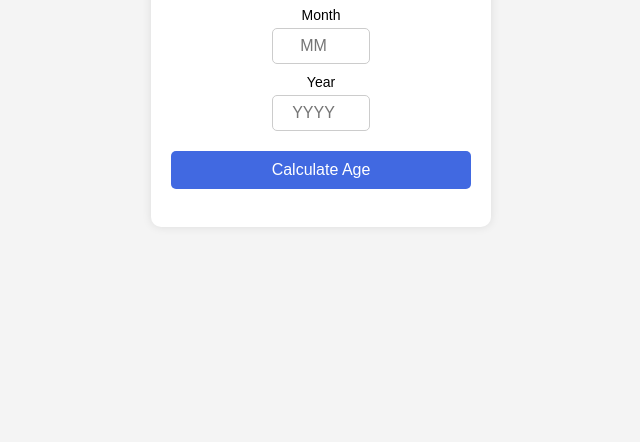
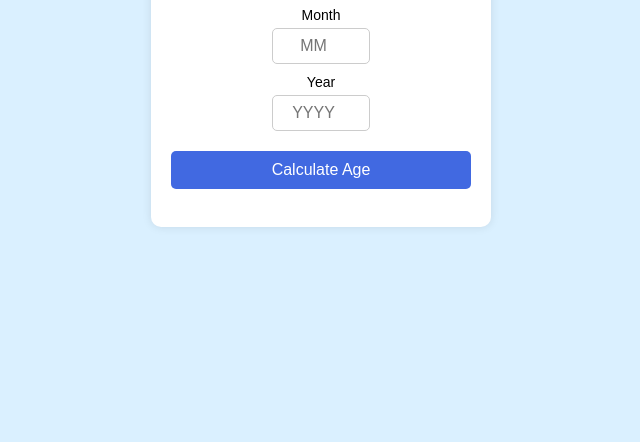
Before and after one commit to Abdulsalamdev/Age-Calculator, a plain HTML site: page index.html in a window 1280 px wide. Shown: the part 358-800 px from the top of the page, without its empty margins (319-959 px from the left). Drawn offline with Linux system fonts and the light colour scheme.

Commit message:
updating

```diff
--- a/style.css
+++ b/style.css
@@ -4,7 +4,7 @@ body {
     justify-content: center;
     align-items: center;
     height: 100vh;
-    background-color: #f4f4f4;
+    background-color: #DAF0FF;
     margin: 0;
 }
 
```
